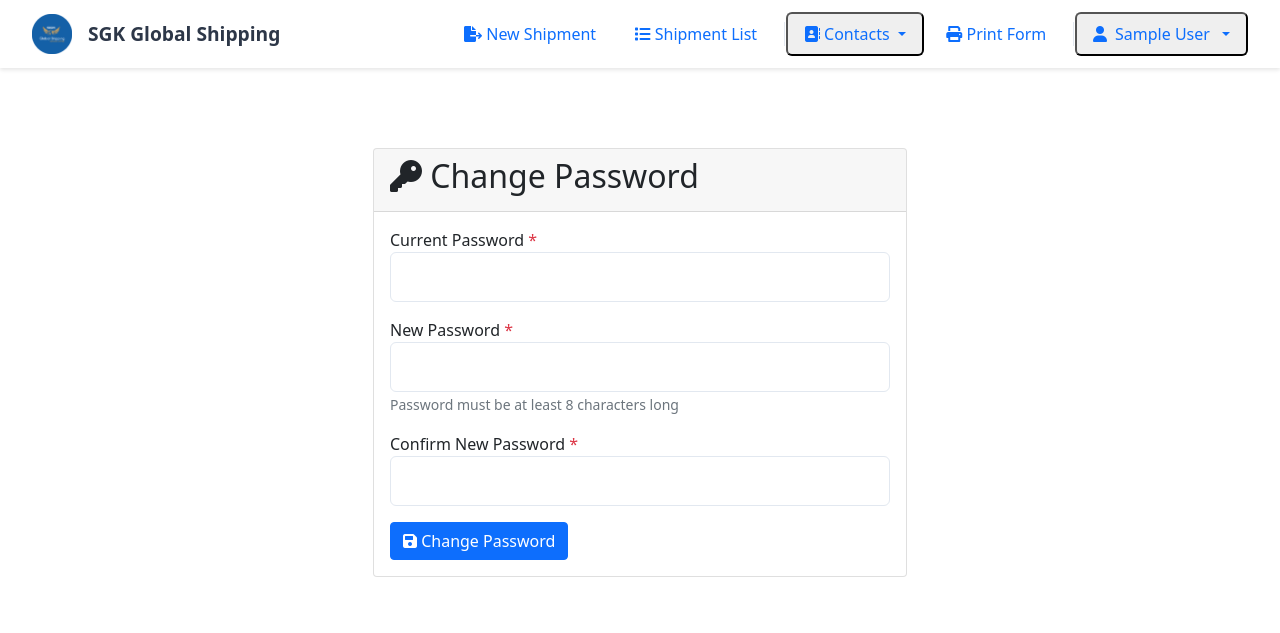
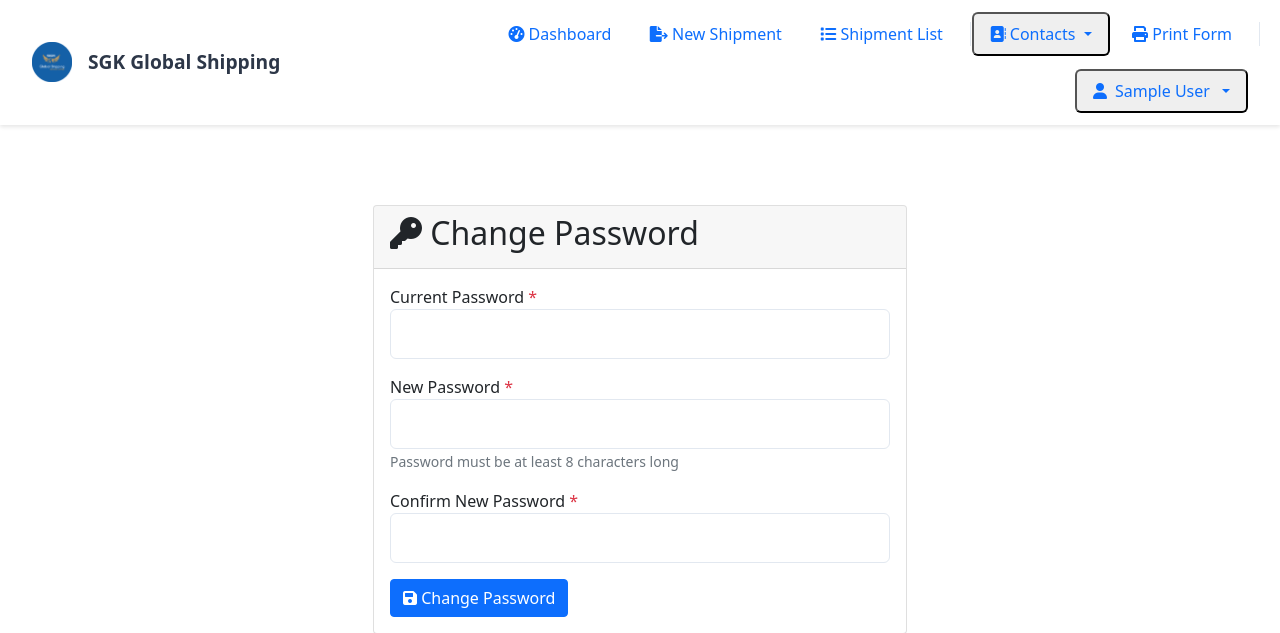
Before and after one commit to nonsonwune/sgk_export, a Flask app: page /change-password in a window 1280 px wide. Shown: the top 633 px of the page. Run offline with Flask 3, Linux system fonts and the light colour scheme; the visitor is signed in with stand-in values (Sample User, id 1); parts of the project's set-up code (start-up, migrations or seed data) failed here and were passed over.

Commit message:
feat: enhance navigation and user flow - Add dashboard as default landing page after login - Update navigation structure with admin dropdown menu - Improve user experience with clearer navigation paths

```diff
--- a/app/routes/auth.py
+++ b/app/routes/auth.py
@@ -16,7 +16,7 @@
         user = User.query.filter_by(username=username).first()
         if user and user.check_password(password):
             login_user(user)
-            return redirect(url_for('shipments.new_shipment'))
+            return redirect(url_for('main.dashboard'))
         else:
             flash('Invalid username or password')
 
--- a/app/templates/base.html
+++ b/app/templates/base.html
@@ -65,6 +65,10 @@
             <div class="nav-links" id="nav-links">
                 <div class="nav-section primary-actions" role="group" aria-label="Primary actions">
                     <h2 class="visually-hidden">Primary Navigation</h2>
+                    <a href="{{ url_for('main.dashboard') }}" class="nav-link {% if request.endpoint == 'main.dashboard' %}active{% endif %}" aria-current="{% if request.endpoint == 'main.dashboard' %}page{% endif %}" data-tooltip="Dashboard">
+                        <i class="fas fa-tachometer-alt" aria-hidden="true"></i>
+                        <span>Dashboard</span>
+                    </a>
                     <a href="{{ url_for('shipments.new_shipment') }}" class="nav-link {% if request.endpoint == 'shipments.new_shipment' %}active{% endif %}" aria-current="{% if request.endpoint == 'shipments.new_shipment' %}page{% endif %}" data-tooltip="New Shipment">
                         <i class="fas fa-file-export" aria-hidden="true"></i>
                         <span>New Shipment</span>
@@ -112,19 +116,30 @@
 
                 {% if current_user.is_admin or current_user.is_superuser %}
                 <div class="nav-section admin-section" role="group" aria-label="Administration">
+                    <div class="nav-item dropdown">
+                        <button class="nav-link dropdown-toggle" data-bs-toggle="dropdown" aria-expanded="false" aria-haspopup="true" data-tooltip="Administration">
+                            <i class="fas fa-shield-alt" aria-hidden="true"></i>
+                            <span>Administration</span>
+                        </button>
+                        <ul class="dropdown-menu" role="menu">
                             {% if current_user.is_admin %}
-                    <a href="{{ url_for('admin.manage_users') }}" class="nav-link {% if request.endpoint == 'admin.manage_users' %}active{% endif %}" aria-current="{% if request.endpoint == 'admin.manage_users' %}page{% endif %}">
+                            <li>
+                                <a class="dropdown-item" href="{{ url_for('admin.manage_users') }}" role="menuitem">
                                     <i class="fas fa-users" aria-hidden="true"></i>
                                     <span>Manage Users</span>
                                 </a>
+                            </li>
                             {% endif %}
-
                             {% if current_user.is_superuser %}
-                    <a href="{{ url_for('admin.manage_admins') }}" class="nav-link {% if request.endpoint == 'admin.manage_admins' %}active{% endif %}" aria-current="{% if request.endpoint == 'admin.manage_admins' %}page{% endif %}">
+                            <li>
+                                <a class="dropdown-item" href="{{ url_for('admin.manage_admins') }}" role="menuitem">
                                     <i class="fas fa-user-shield" aria-hidden="true"></i>
                                     <span>Manage Administrators</span>
                                 </a>
+                            </li>
                             {% endif %}
+                        </ul>
+                    </div>
                 </div>
                 {% endif %}
 
```
Also changed, not shown: 3 other files. Lines whose indentation alone changed are shown as unchanged.
